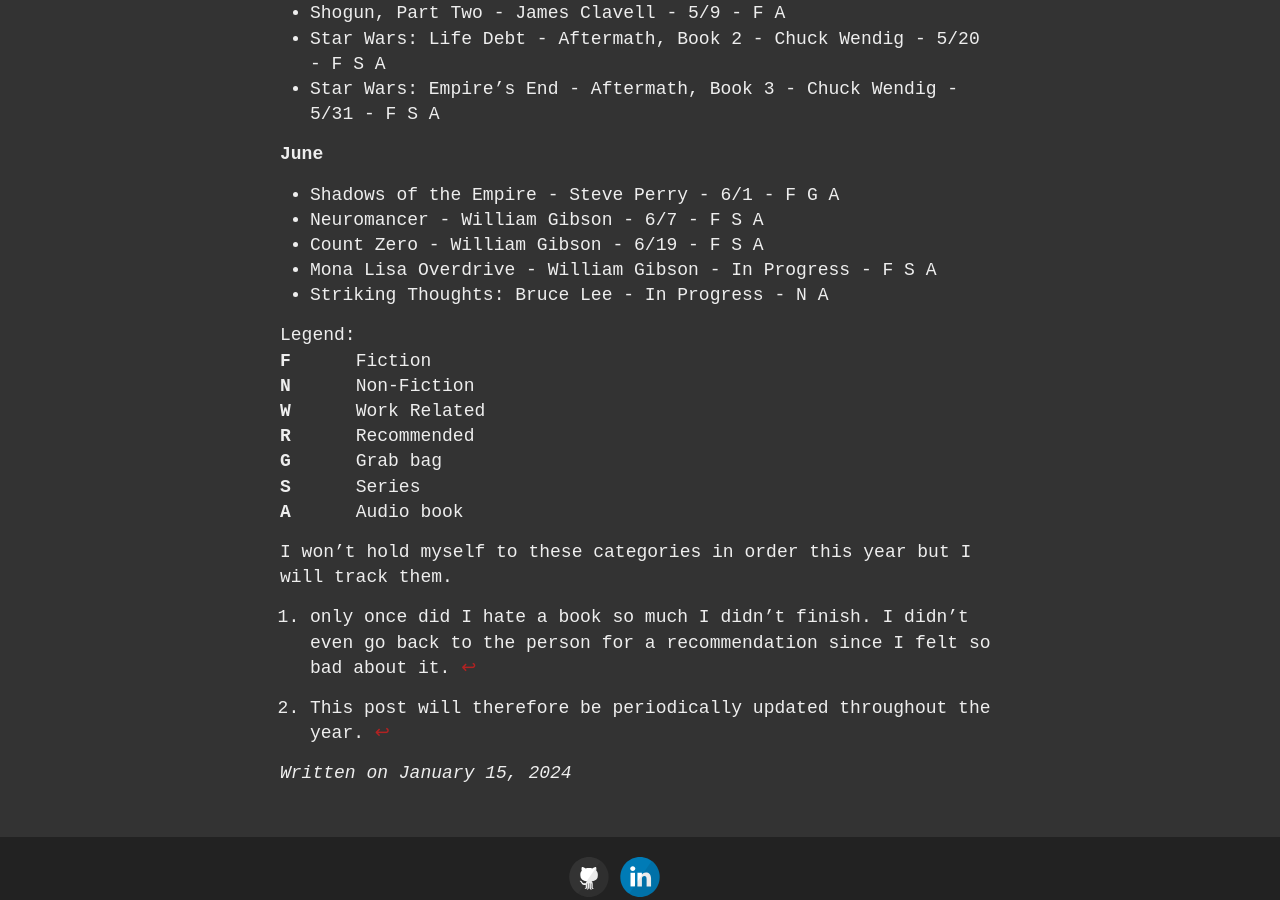
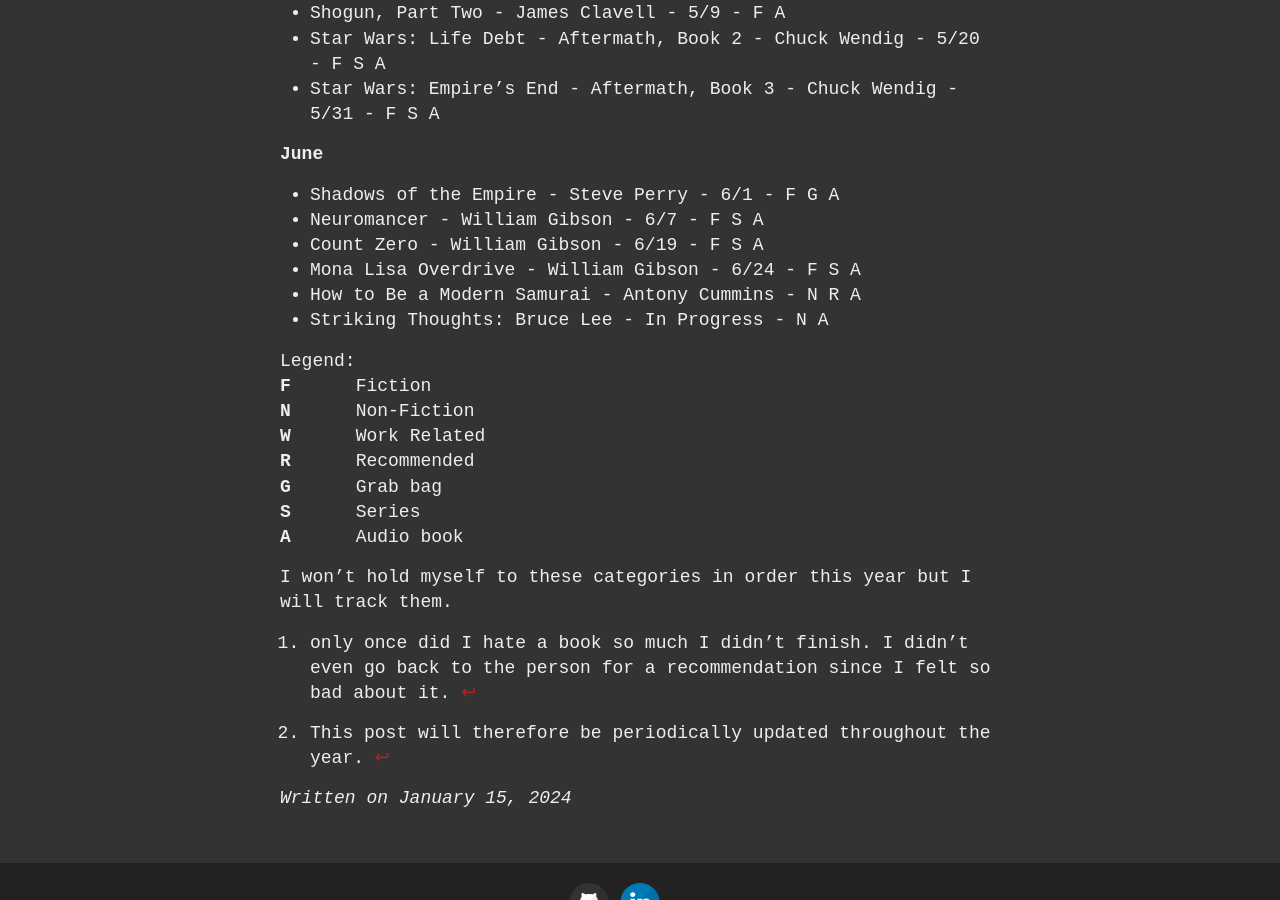
Before and after one commit to ninjajoe9/ninjajoe9.github.io, a Jekyll site: the page built from _posts/2024-01-15-Books-for-2024.md, in a window 1280 px wide and 900 px high, scrolled down 2145 px. Built offline with Jekyll 4.4.1, drawn with Linux system fonts in a browser that asks for light colours; our own code applies the rules of GitHub Pages for plain Markdown files.

Commit message:
updated books for 2024

```diff
--- a/_posts/2024-01-15-Books-for-2024.md
+++ b/_posts/2024-01-15-Books-for-2024.md
@@ -43,7 +43,8 @@
 - Shadows of the Empire - Steve Perry - 6/1 - F G A
 - Neuromancer - William Gibson - 6/7 - F S A
 - Count Zero - William Gibson - 6/19 - F S A
-- Mona Lisa Overdrive - William Gibson - In Progress - F S A
+- Mona Lisa Overdrive - William Gibson - 6/24 - F S A
+- How to Be a Modern Samurai - Antony Cummins - N R A
 - Striking Thoughts: Bruce Lee - In Progress - N A
 
 
```
